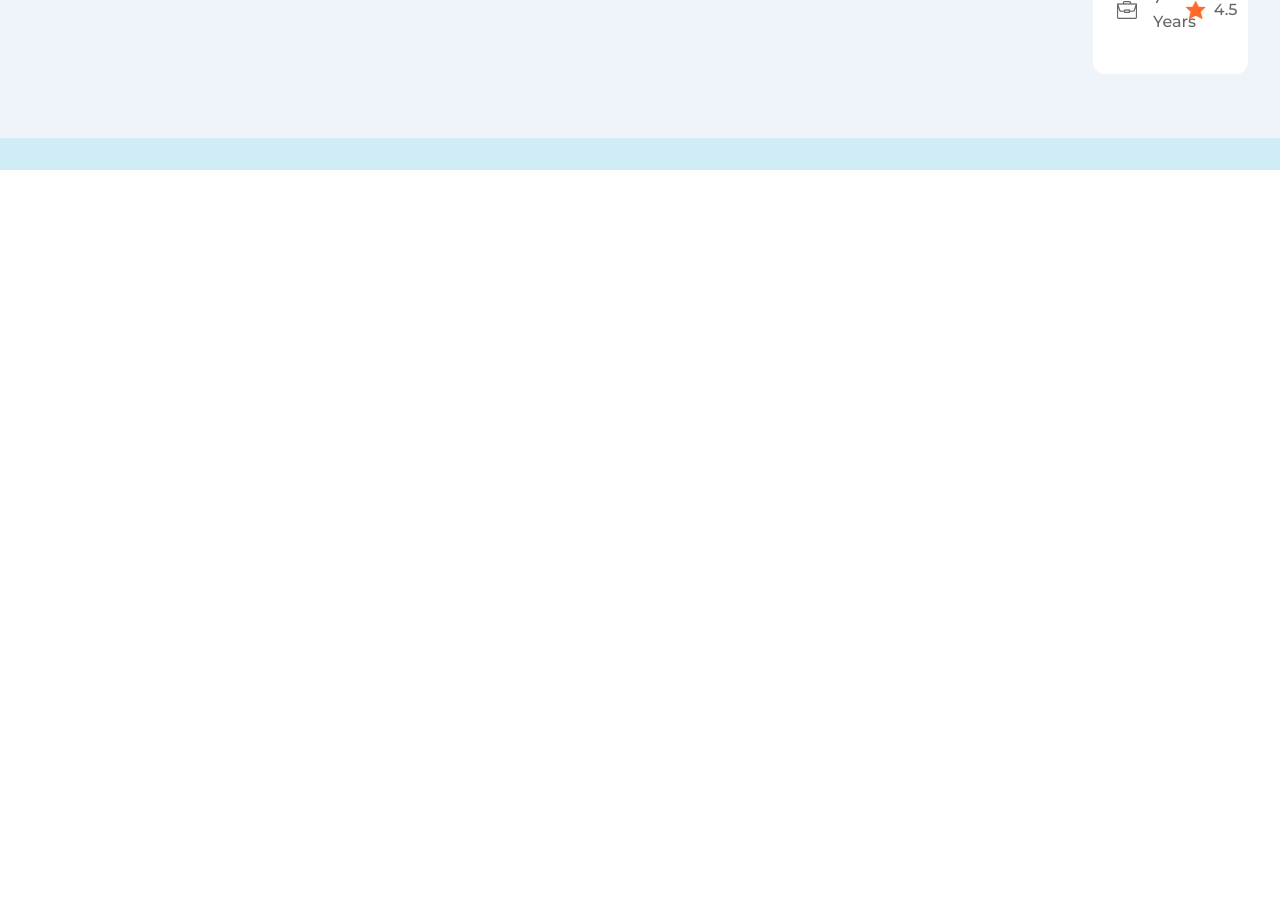
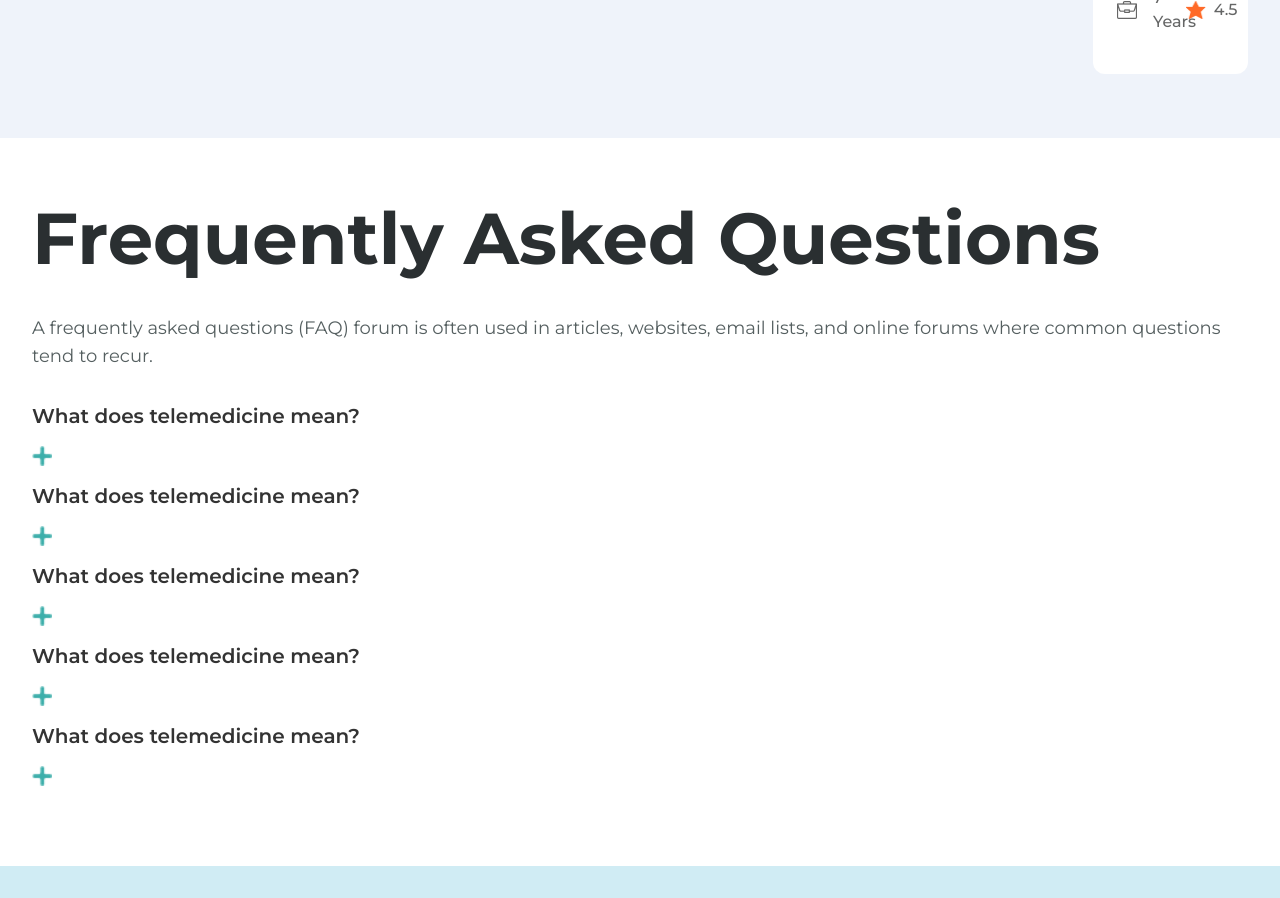
Before and after one commit to zrvnarmarin/IM-Digital---Med, a Next.js app: page / in a window 1280 px wide. Shown: the part 2280-3178 px from the top of the page. Before the commit the page ends 2450 px from the top, so only its background shows below. Built offline with nearby package versions, Linux system fonts and the light colour scheme.

Commit message:
accordion done in faq section

```diff
--- /dev/null
+++ b/app/(home-sections)/FAQSection.tsx
@@ -0,0 +1,100 @@
+'use client'
+
+import React, { useState } from 'react';
+import OpenAccordionButton from '../../public/FAQ-section/Union.png'
+import CloseAccordionButton from '../../public/FAQ-section/CloseAccordionButton.png'
+import Image from 'next/image';
+
+export default function FAQSection() {
+  return (
+    <section className='w-full px-8 py-16 bg-white'>
+      <h1 className='font-bold text-center lg:text-start md:text-center text-4xl sm:text-5xl md:text-6xl lg:text-7xl text-[#2a2f31] leading-10'>
+        Frequently Asked Questions
+      </h1>
+      <p className='text-[#555f60] text-center lg:text-start md:text-center text-md sm:text-lg leading-7 pt-10'>
+        A frequently asked questions (FAQ) forum is often used in articles, websites, email lists, and online forums where common questions tend to recur.
+      </p>
+      <Accordion />
+    </section>
+  );
+}
+
+export function Accordion() {
+  const [activeIndex, setActiveIndex] = useState(-1); // Initialize with -1 to have no active accordion initially
+
+  const handleShow = (index: number) => {
+    setActiveIndex(index);
+  };
+
+  return (
+    <div className='pt-8'>
+      {accordions.map((accordion, index) => (
+        <Panel
+          key={accordion.id}
+          index={index}
+          title={accordion.title}
+          answer={accordion.answer}
+          isActive={activeIndex === index}
+          onShow={() => handleShow(index)}
+        />
+      ))}
+    </div>
+  );
+}
+
+function Panel({
+  title,
+  answer,
+  isActive,
+  onShow,
+}: {
+  title: string;
+  answer: string;
+  isActive: boolean;
+  onShow: () => void;
+  index: number;
+}) {
+  return (
+    <div className="">
+      <h3 className='text-[#333333] font-semibold text-lg lg:text-xl'>{title}</h3>
+      {isActive ? (
+        <p className='font-medium text-[#666666] text-md lg:text-lg py-4'>{answer}</p>
+      ) : (
+        <button onClick={onShow} className='py-4'>
+            { isActive
+                ?  <Image src={CloseAccordionButton} alt='Open Accordion Button' height={20} width={20} />
+                :  <Image src={OpenAccordionButton} alt='Open Accordion Button' height={20} width={20} />
+            }
+        </button>
+      )}
+    </div>
+  );
+}
+
+const accordions = [
+  {
+    id: 1,
+    title: 'What does telemedicine mean?',
+    answer: 'Telemedicine is the exchange of medical information from one location to another using electronic communication, ',
+  },
+  {
+    id: 2,
+    title: 'What does telemedicine mean?',
+    answer: 'Telemedicine is the exchange of medical information from one location to another using electronic communication, ',
+  },
+  {
+    id: 3,
+    title: 'What does telemedicine mean?',
+    answer: 'Telemedicine is the exchange of medical information from one location to another using electronic communication, ',
+  },
+  {
+    id: 4,
+    title: 'What does telemedicine mean?',
+    answer: 'Telemedicine is the exchange of medical information from one location to another using electronic communication, ',
+  },
+  {
+    id: 5,
+    title: 'What does telemedicine mean?',
+    answer: 'Telemedicine is the exchange of medical information from one location to another using electronic communication, ',
+  },
+];
--- a/app/(home-sections)/MeetOurDoctors.tsx
+++ b/app/(home-sections)/MeetOurDoctors.tsx
@@ -4,7 +4,7 @@ import BagIcon from '../../public/meet-our-doctors/BagIcon.png'
 import HeartIcon from '../../public/meet-our-doctors/HeartIcon.png'
 import StarIcon from '../../public/meet-our-doctors/StarIcon.png'
 
-
+// Trebaju slike na kartice
 
 export default function MeetOurDoctors() {
   return (
--- a/app/page.tsx
+++ b/app/page.tsx
@@ -3,6 +3,7 @@ import Navbar from './(home-sections)/Navbar'
 import HeroSection from './(home-sections)/HeroSection'
 import WhyPeopleChooseUs from './(home-sections)/WhyPeopleChooseUs'
 import MeetOurDoctors from './(home-sections)/MeetOurDoctors'
+import FAQSection from './(home-sections)/FAQSection'
 
 export default function Home() {
   return (
@@ -11,6 +12,7 @@ export default function Home() {
       <HeroSection />
       <WhyPeopleChooseUs />
       <MeetOurDoctors />
+      <FAQSection />
     </main>
   )
 }
```
Also changed, not shown: public/FAQ-section/CloseAccordionButton.png (added), public/FAQ-section/Union.png (added).
